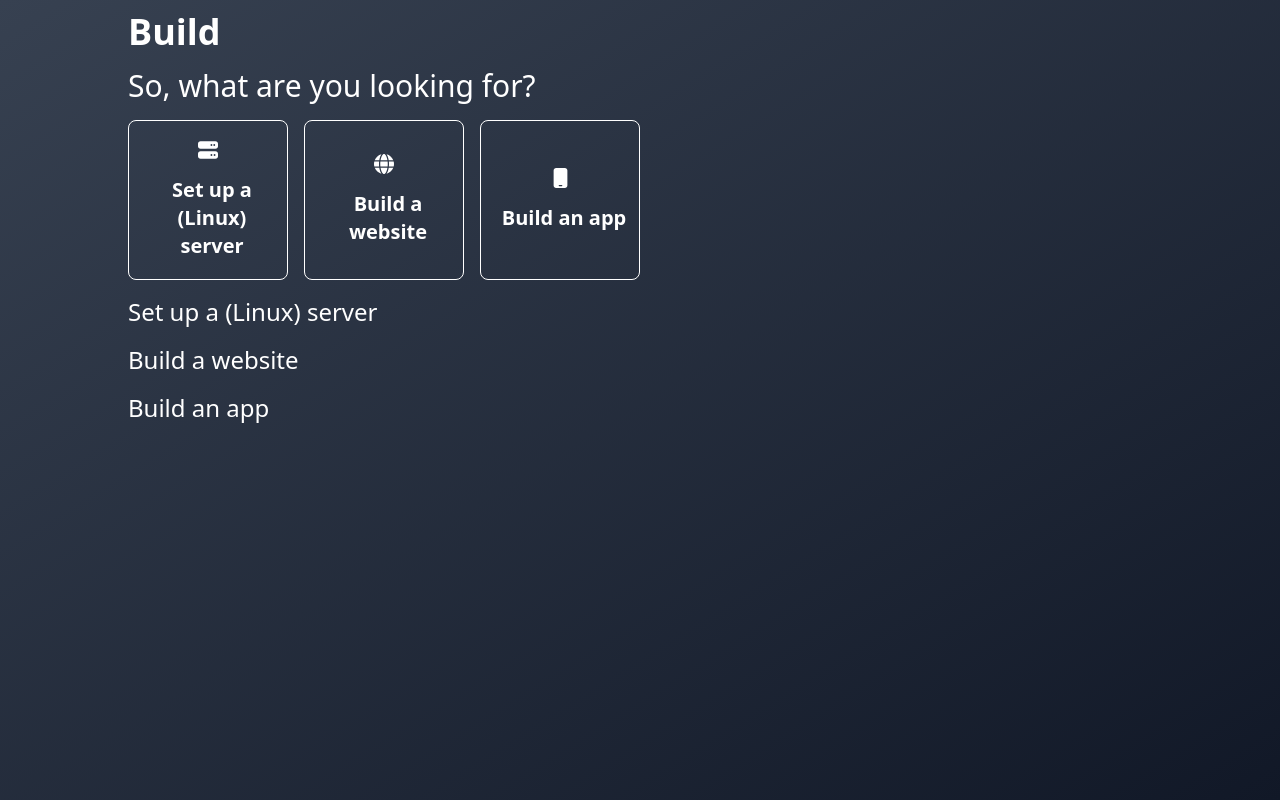
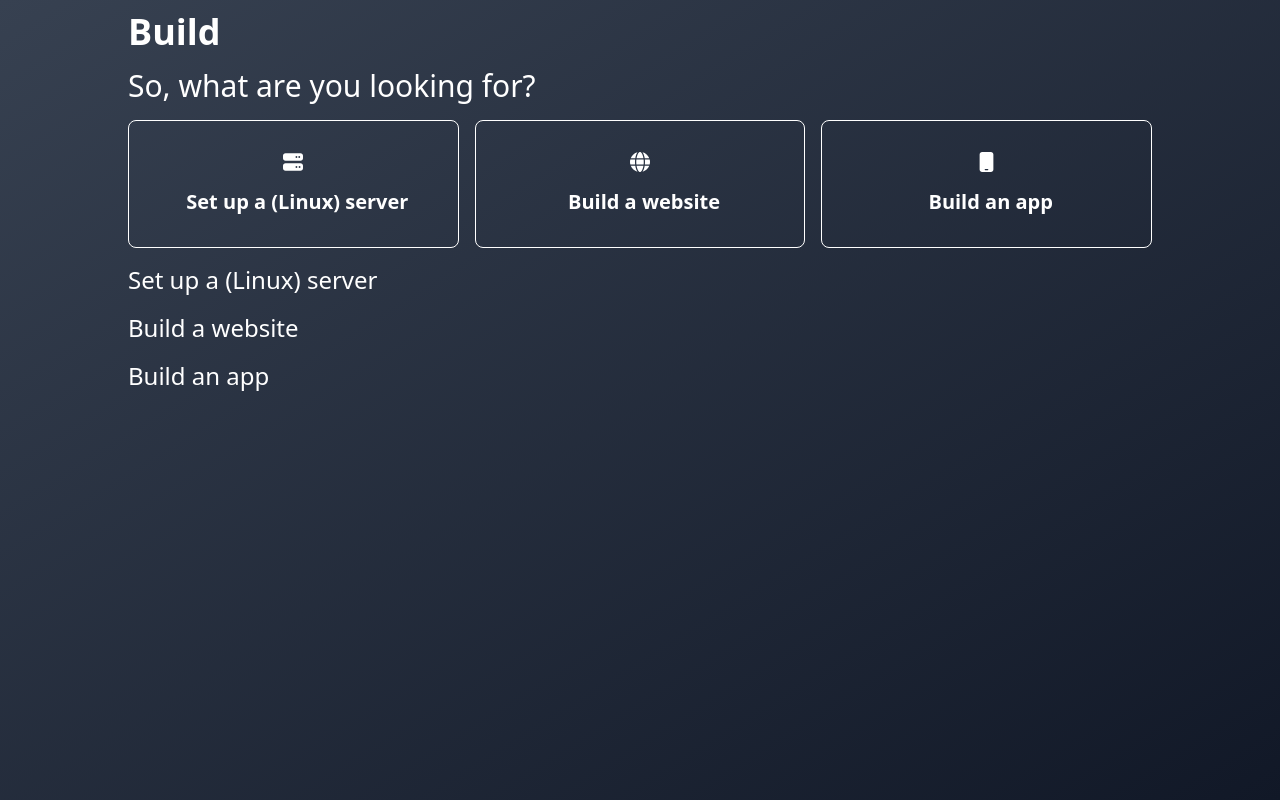
Before and after one commit to JacquesFernandes/portfolio-site-2, a Next.js app: page /build in a window 1280 px wide. Built offline with nearby package versions, Linux system fonts and the light colour scheme.

Commit message:
Change desktop display of "offer cards"

```diff
--- a/pages/build.tsx
+++ b/pages/build.tsx
@@ -10,7 +10,7 @@ interface OfferCardProps {
 }
 const OfferCard: FC<OfferCardProps> = (props) => {
 	return(
-		<li className="w-full md:h-40 md:w-40 p-2 border transition-all border-white hover:border-transparent bg-transparent hover:bg-white hover:text-gray-900 text-xl font-bold text-center rounded-lg" >
+		<li className="w-full md:h-32 md:flex-1 p-2 border transition-all border-white hover:border-transparent bg-transparent hover:bg-white hover:text-gray-900 text-xl font-bold text-center rounded-lg" >
 			<a className="h-full w-full flex flex-row md:flex-col justify-start md:justify-center items-center space-x-2 md:space-y-4" href={props.href} >
 				{props.children}
 			</a>
```
